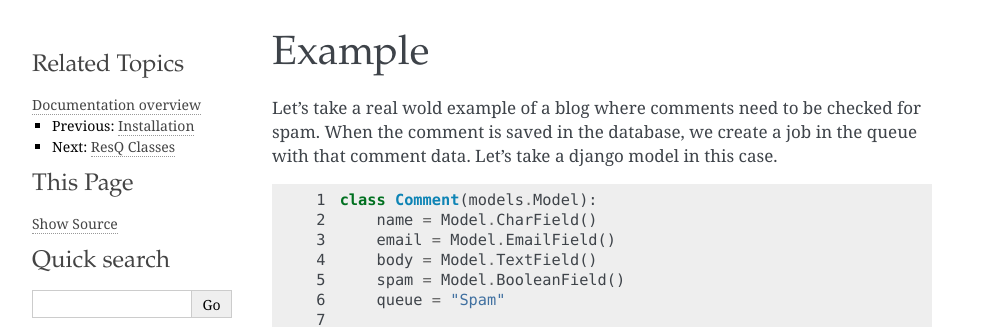
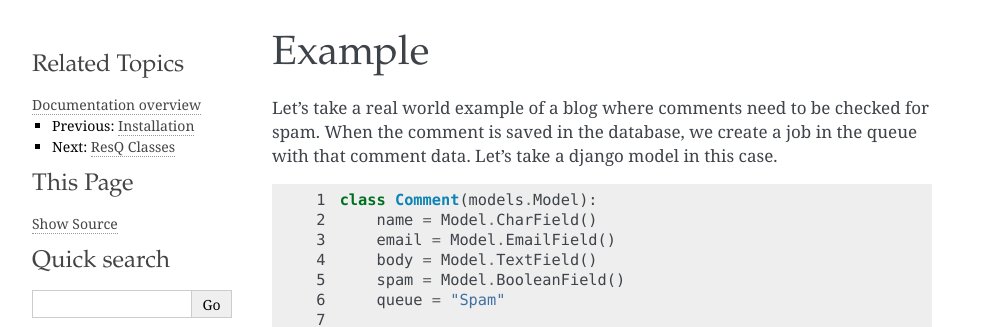
Before and after one commit to binarymatt/pyres, a Sphinx documentation site: the page built from docs/source/example.rst, in a window 1280 px wide. Shown: the top 327 px of the page, without its empty margins (148-1140 px from the left). Built offline with Sphinx 7.4.7, drawn with Linux system fonts in a browser that asks for light colours.

Commit message:
Small tweaks to example.rst
wold => world
Add Python code block for syntax highlighting.

```diff
--- a/docs/source/example.rst
+++ b/docs/source/example.rst
@@ -1,7 +1,7 @@
 Example
 =========
 
-Let's take a real wold example of a blog where comments need to be checked for
+Let's take a real world example of a blog where comments need to be checked for
 spam. When the comment is saved in the database, we create a job in the
 queue with that comment data. Let's take a django model in this case.
 
@@ -33,7 +33,9 @@
 to do is add a :attr:`queue` attribute and define a :meth:`perform` method
 on the class.
 
-To insert a job into the queue you need to do something like this::
+To insert a job into the queue you need to do something like this:
+
+.. code-block:: python
 
     >>> from pyres import ResQ
     >>> r = ResQ()
```
